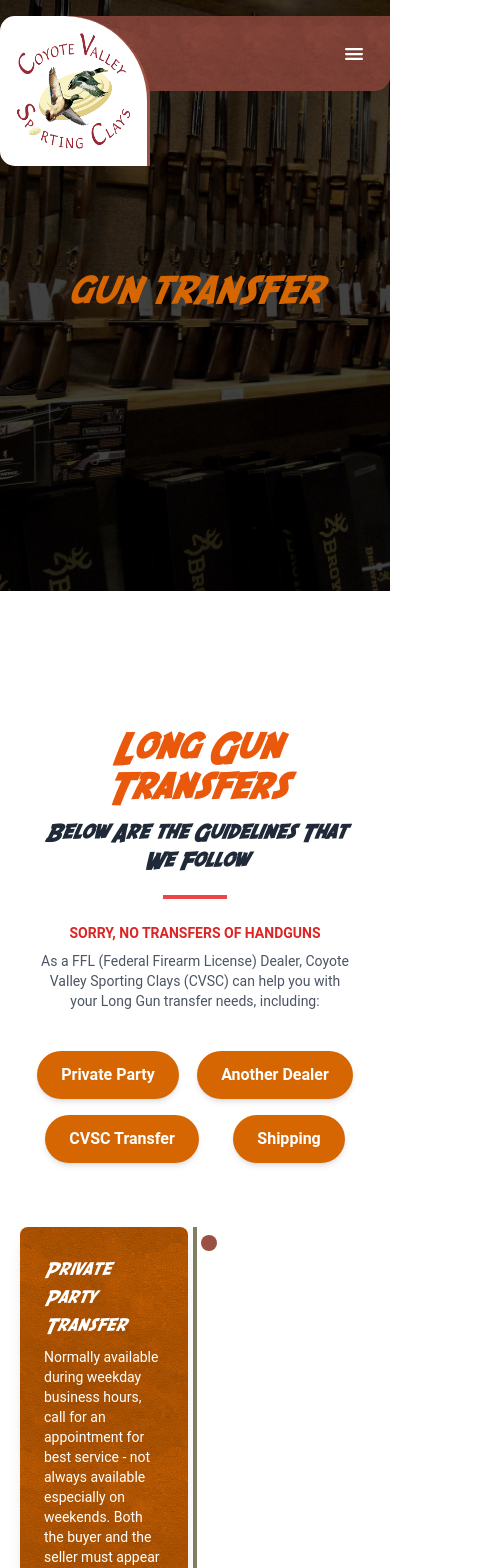
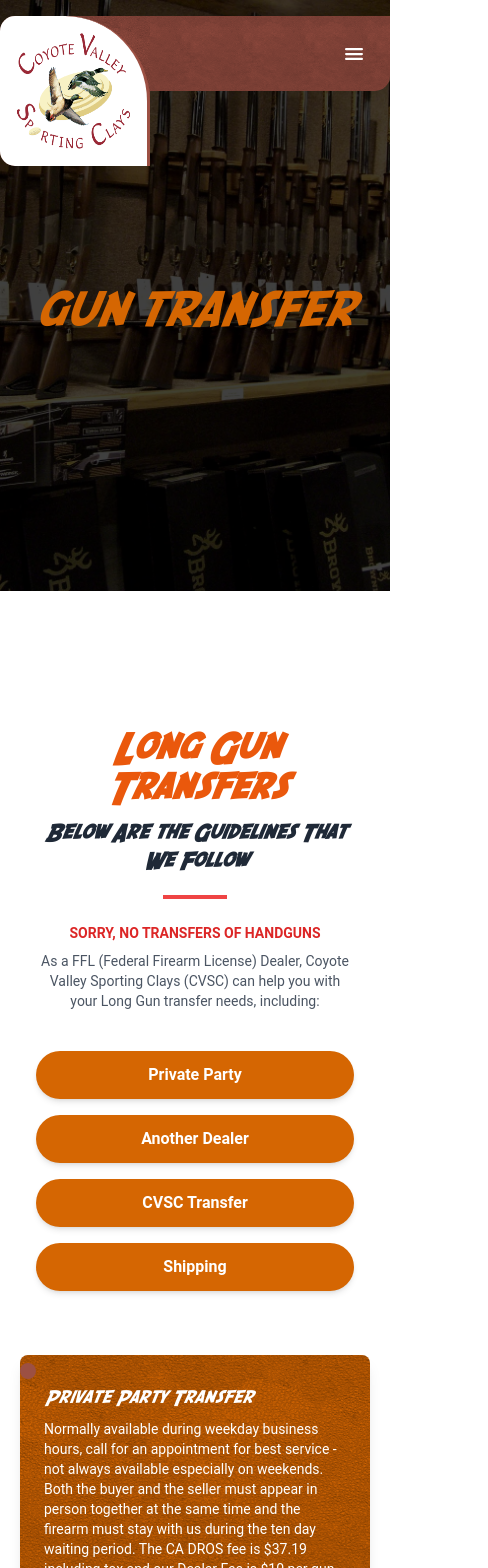
Before and after one commit to SagheerHussain/jrysporting, a React (Vite) app: page /gun-transfer in a window 390 px wide. Shown: the top 1568 px of the page, 488 px wide, since content can reach past the window. Built offline with nearby package versions, Linux system fonts and the light colour scheme.

Commit message:
Responsiveness

```diff
--- a/src/components/About Components/Banner.jsx
+++ b/src/components/About Components/Banner.jsx
@@ -13,12 +13,12 @@
           backgroundPosition: "center",
           height: "70vh",
         }}
-        className="relative z-[2] overflow-hidden h-[70vh] flex items-center justify-center"
+        className="relative z-[2] overflow-hidden h-full flex items-center justify-center"
       >
         <div className="overlay absolute top-0 left-0 w-full h-full bg-black opacity-75 z-[-1]"></div>
         <div className="flex items-center justify-center flex-col w-full z-[999]">
           <h1
-            className="text-[2rem] sm:text-[2.5rem] md:text-[7rem] uppercase text-[#d56602]"
+            className="text-[2.5rem] mt-10 sm:text-[4rem] md:text-[5rem] lg:text-[6rem] xl:text-[7rem] uppercase text-[#d56602]"
           >
             {title}
           </h1>
--- a/src/components/About Components/Guidelines.jsx
+++ b/src/components/About Components/Guidelines.jsx
@@ -64,23 +64,28 @@
             including:
           </p>
 
-          <div className="mt-10 flex justify-center gap-4 flex-wrap">
-            {["Private Party", "Another Dealer", "CVSC Transfer", "Shipping"].map(
-              (label, idx) => (
+          <div className="mt-10 grid grid-cols-1 md:grid-cols-2 lg:grid-cols-4 justify-center gap-4 flex-wrap">
+            {[
+              "Private Party",
+              "Another Dealer",
+              "CVSC Transfer",
+              "Shipping",
+            ].map((label, idx) => (
+              <div className="w-full">
                 <button
                   key={label}
                   onClick={() => handleScrollToCard(idx)}
-                  className="bg-[#D56602] hover:bg-[#D56602]/80 text-white font-semibold py-3 px-6 rounded-full shadow-md transition duration-200"
+                  className="w-full bg-[#D56602] hover:bg-[#D56602]/80 text-white font-semibold py-3 px-6 rounded-full shadow-md transition duration-200"
                 >
                   {label}
                 </button>
-              )
-            )}
+              </div>
+            ))}
           </div>
         </div>
 
         <div className="relative w-full max-w-5xl">
-          <div className="absolute top-0 left-1/2 transform -translate-x-1/2 h-full w-1 bg-[#818062] z-0"></div>
+          <div className="md:block hidden absolute top-0 left-1/2 transform -translate-x-1/2 h-full w-1 bg-[#818062] z-0"></div>
 
           {timelineData.map((item, index) => {
             const isLeft = index % 2 === 0;
@@ -92,8 +97,8 @@
               >
                 {isLeft ? (
                   <>
-                    <div className="w-[48%] relative">
-                      <div className="absolute right-[-1.8rem] top-2 w-4 h-4 bg-[#9c5043] rounded-full z-20"></div>
+                    <div className="md:w-[48%] relative">
+                      <div className="absolute md:right-[-1.4rem] lg:right-[-1.7rem] top-2 w-4 h-4 bg-[#9c5043] rounded-full z-20"></div>
                       <div
                         className="text-white p-6 rounded-lg shadow-lg"
                         style={{
@@ -107,13 +112,13 @@
                         <p className="text-sm mt-1 text-white">{item.text}</p>
                       </div>
                     </div>
-                    <div className="w-[48%]"></div>
+                    <div className="md:w-[48%]"></div>
                   </>
                 ) : (
                   <>
-                    <div className="w-[48%]"></div>
-                    <div className="w-[48%] relative">
-                      <div className="absolute left-[-1.8rem] top-2 w-4 h-4 bg-[#9c5043] rounded-full z-20"></div>
+                    <div className="md:w-[48%]"></div>
+                    <div className="md:w-[48%] relative">
+                      <div className="md:block hidden absolute md:left-[-1.4rem] lg:left-[-1.7rem] top-2 w-4 h-4 bg-[#9c5043] rounded-full z-20"></div>
                       <div
                         className="text-white p-6 rounded-lg shadow-lg"
                         style={{
--- a/src/components/About Components/Lodging.jsx
+++ b/src/components/About Components/Lodging.jsx
@@ -65,7 +65,7 @@
       <h2 className="text-4xl font-extrabold text-center text-[#D56602] mb-14">
         Lodging close to Coyote Valley
       </h2>
-      <div className="grid gap-10 sm:grid-cols-1 md:grid-cols-2 lg:grid-cols-3">
+      <div className="grid gap-10 sm:grid-cols-2 lg:grid-cols-3">
         {hotels.map((hotel, idx) => (
           <div
             key={idx}
--- a/src/components/About Components/Proshop.jsx
+++ b/src/components/About Components/Proshop.jsx
@@ -112,7 +112,7 @@
         </div>
 
         {/* Image Gallery */}
-        <div className="grid grid-cols-2 sm:grid-cols-3 md:grid-cols-4 gap-4 mt-8">
+        <div className="grid sm:grid-cols-2 md:grid-cols-3 lg:grid-cols-4 gap-4 mt-8">
           {images.map((image, index) => (
             <div
               key={index}
--- a/src/components/AmmuPricing.jsx
+++ b/src/components/AmmuPricing.jsx
@@ -111,7 +111,7 @@
           <h2 className="text-[#D56602] text-lg mb-6 border-b border-[#D56602] pb-1">
             Ammunition &nbsp;•&nbsp; NSI, Fiocchi and Winchester AA Shotshells
           </h2>
-          <div className="flex justify-center mb-20">
+          <div className="grid sm:grid-cols-2 md:grid-cols-2 mb-10">
             {ammunitionCards.map((card, idx) => (
               <Card
                 key={idx}
@@ -125,7 +125,7 @@
           <h2 className="text-[#D56602] text-lg mb-6 border-b border-[#D56602] pb-1">
             Equipment Rentals
           </h2>
-          <div className="flex justify-center">
+          <div className="grid sm:grid-cols-2 md:grid-cols-4">
             {equipmentRentalsCards.map((card, idx) => (
               <Card
                 key={idx}
--- a/src/components/Instructions Components/ExperiencePackage.jsx
+++ b/src/components/Instructions Components/ExperiencePackage.jsx
@@ -12,7 +12,7 @@
             </h2>
           </div>
 
-          <div className="grid grid-cols-1 sm:grid-cols-3 gap-10">
+          <div className="grid grid-cols-1 sm:grid-cols-2 lg:grid-cols-3 gap-10">
             {/* Card 1 */}
             <div
               className="bg-white rounded-lg shadow-lg border-t-[6px] border-[#9c5043] p-8 flex flex-col items-center text-center"
--- a/src/components/Pricing.jsx
+++ b/src/components/Pricing.jsx
@@ -58,7 +58,7 @@
         <h2 className="text-4xl text-[#D56602] mb-12 text-center">Pricing</h2>
         <h4 className="text-2xl text-[#D56602] mb-10 after:block after:translate-y-2 after:bg-[#D56602] after:w-full after:h-[1px] after:content-['']">Clay Targets</h4>
 
-        <div className="grid grid-cols-1 md:grid-cols-3 gap-10 max-w-7xl w-full">
+        <div className="grid grid-cols-1 sm:grid-cols-2 lg:grid-cols-3 gap-10 max-w-7xl w-full">
           {plans.map(({ name, price, priceColor, features }) => {
             const colorClasses = colorClassMap[priceColor];
             return (
--- a/src/components/Shooting Components/RangeRules.jsx
+++ b/src/components/Shooting Components/RangeRules.jsx
@@ -136,7 +136,7 @@
         {rulesData.map(({ section, points }) => (
           <div key={section} className="mb-12">
             <h2 className="text-xl mb-6 text-[#D56602]">{section}</h2>
-            <div className="grid grid-cols-1 sm:grid-cols-2 md:grid-cols-4 gap-6">
+            <div className="grid grid-cols-1 sm:grid-cols-2 lg:grid-cols-4 gap-6">
               {points.map(({ title, description }, idx) => (
                 <div
                   key={idx}
--- a/src/pages/EventsPage.jsx
+++ b/src/pages/EventsPage.jsx
@@ -7,7 +7,7 @@
 const EventsPage = () => {
   return (
     <>
-      <Header title="Events & Venues" banner={eventsBanner} />
+      <Header title="Events Venues" banner={eventsBanner} />
       <Events />
       <Footer />
     </>
--- a/src/pages/PricingPage.jsx
+++ b/src/pages/PricingPage.jsx
@@ -9,7 +9,7 @@
 const PricingPage = () => {
   return (
     <>
-      <Header title="Pricing Package" banner={pricingBanner} />
+      <Header title="Pricing" banner={pricingBanner} />
       <Pricing />
       <AmmuPricing />
       <Reviews />
--- a/src/pages/ProShopPage.jsx
+++ b/src/pages/ProShopPage.jsx
@@ -10,7 +10,6 @@
     <>
       <Header title="ProShop" banner={proshopBanner} />
       <Proshop />
-
       <Reviews />
       <Footer />
     </>
```
